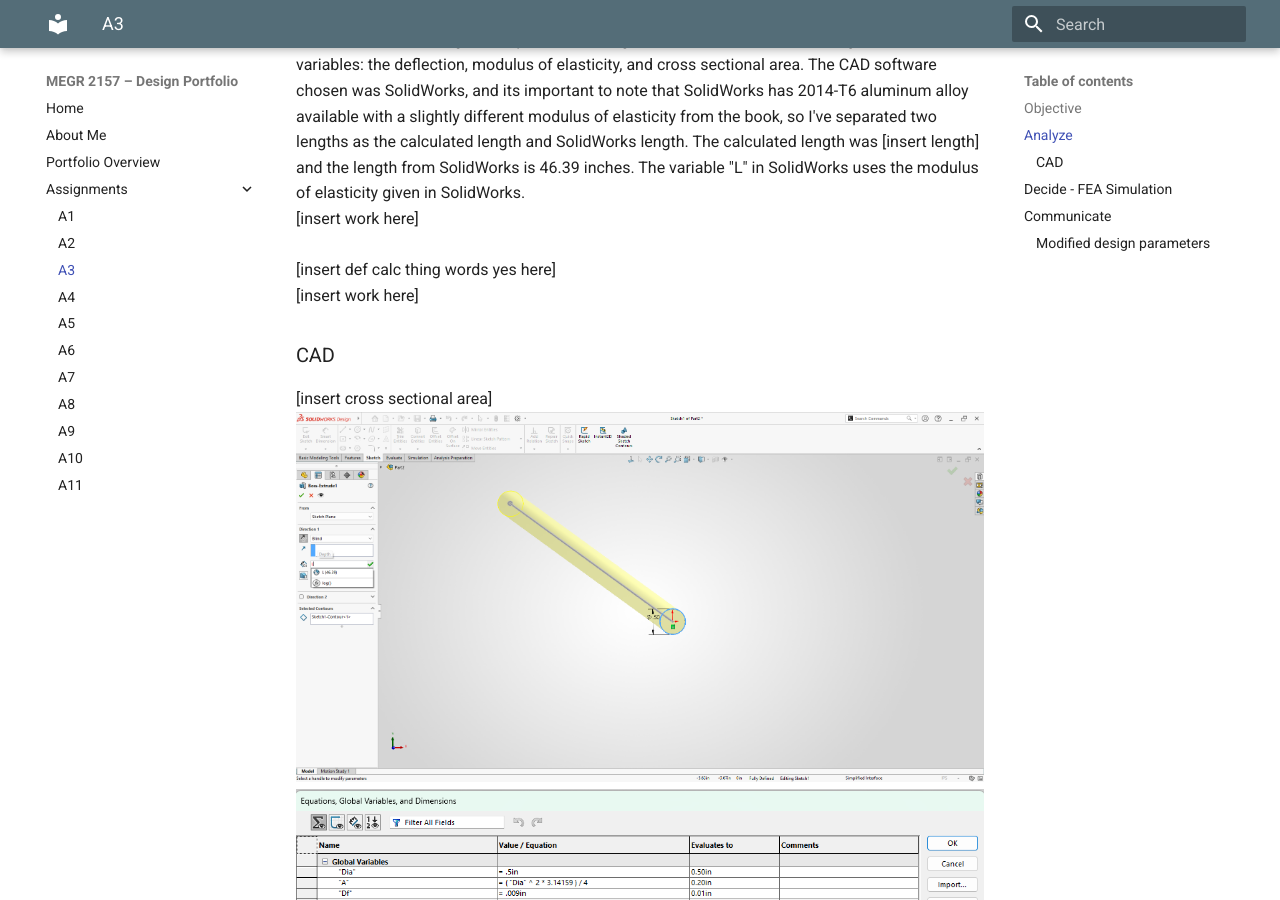
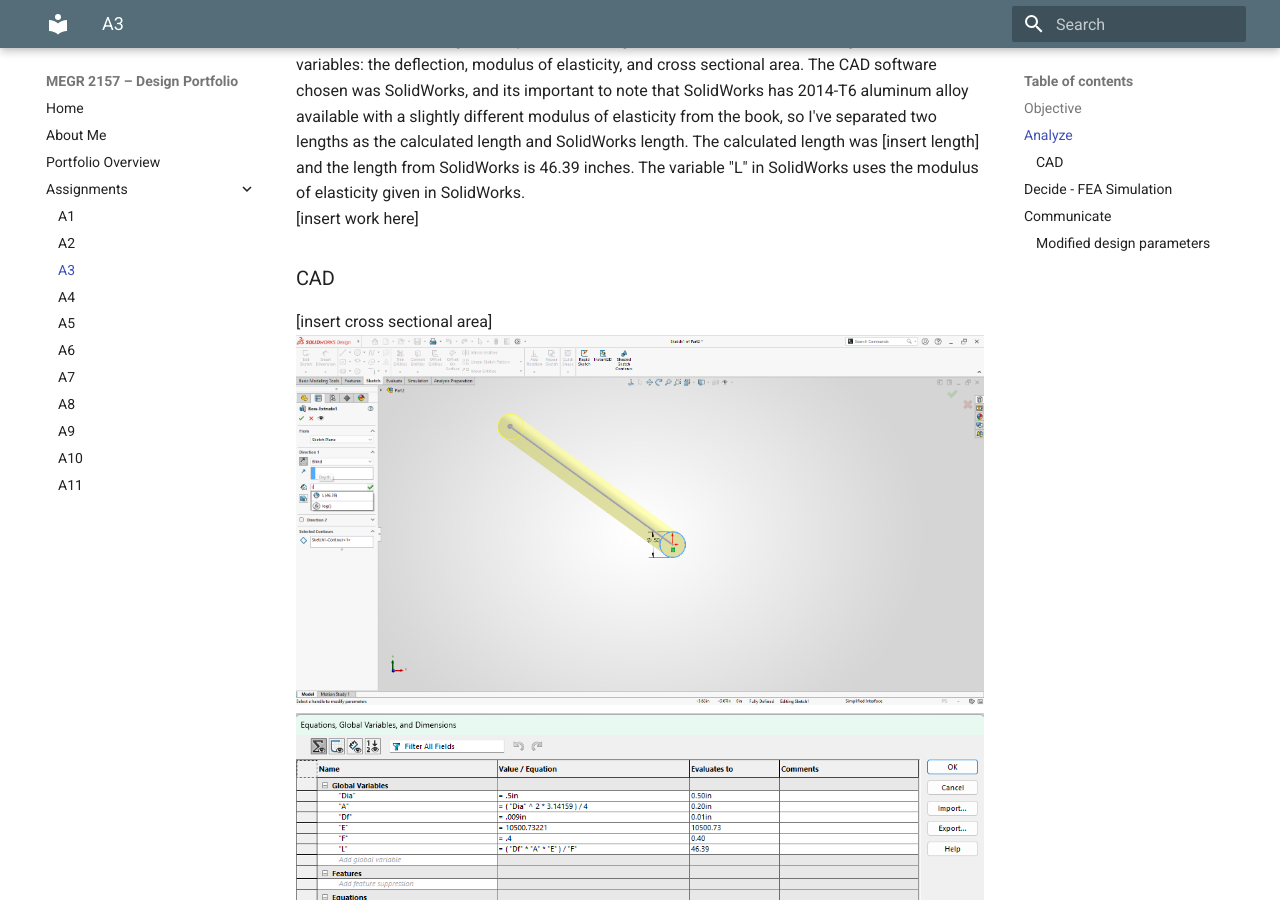
Before and after one commit to ajchiocca/megr2157-portfolio, an MkDocs documentation site: the page built from docs/assignments/A03/index.md, in a window 1280 px wide and 900 px high, scrolled down 639 px. Built offline with MkDocs 1.6.1 and Material for MkDocs 9.7.7, drawn with Linux system fonts in a browser that asks for light colours.

```diff
--- a/docs/assignments/A03/index.md
+++ b/docs/assignments/A03/index.md
@@ -9,12 +9,6 @@ The objective of this assignment was to design bar of a circular cross section i
 I've chosen the applied force to be 400 pounds, the diameter of the cross sectional area 0.5 inches, and the material as 2014-T6 aluminum alloy with a modulus of elasticity is 10600 KSI, according to 'Mechanics of Materials: An Integrated Learning System, 5th edition'. By rearranging the direct tension elongation equation. the length of the bar can be found using the known variables: the deflection, modulus of elasticity, and cross sectional area. The CAD software chosen was SolidWorks, and its important to note that SolidWorks has 2014-T6 aluminum alloy available with a slightly different modulus of elasticity from the book, so I've separated two lengths as the calculated length and SolidWorks length. The calculated length was [insert length] and the length from SolidWorks is 46.39 inches. The variable "L" in SolidWorks uses the modulus of elasticity given in SolidWorks.
 <br>
 [insert work here]
-<br>
-<br>
-[insert def calc thing words yes here]
-<br>
-[insert work here]
-
 
 ### CAD
 [insert cross sectional area]
```
